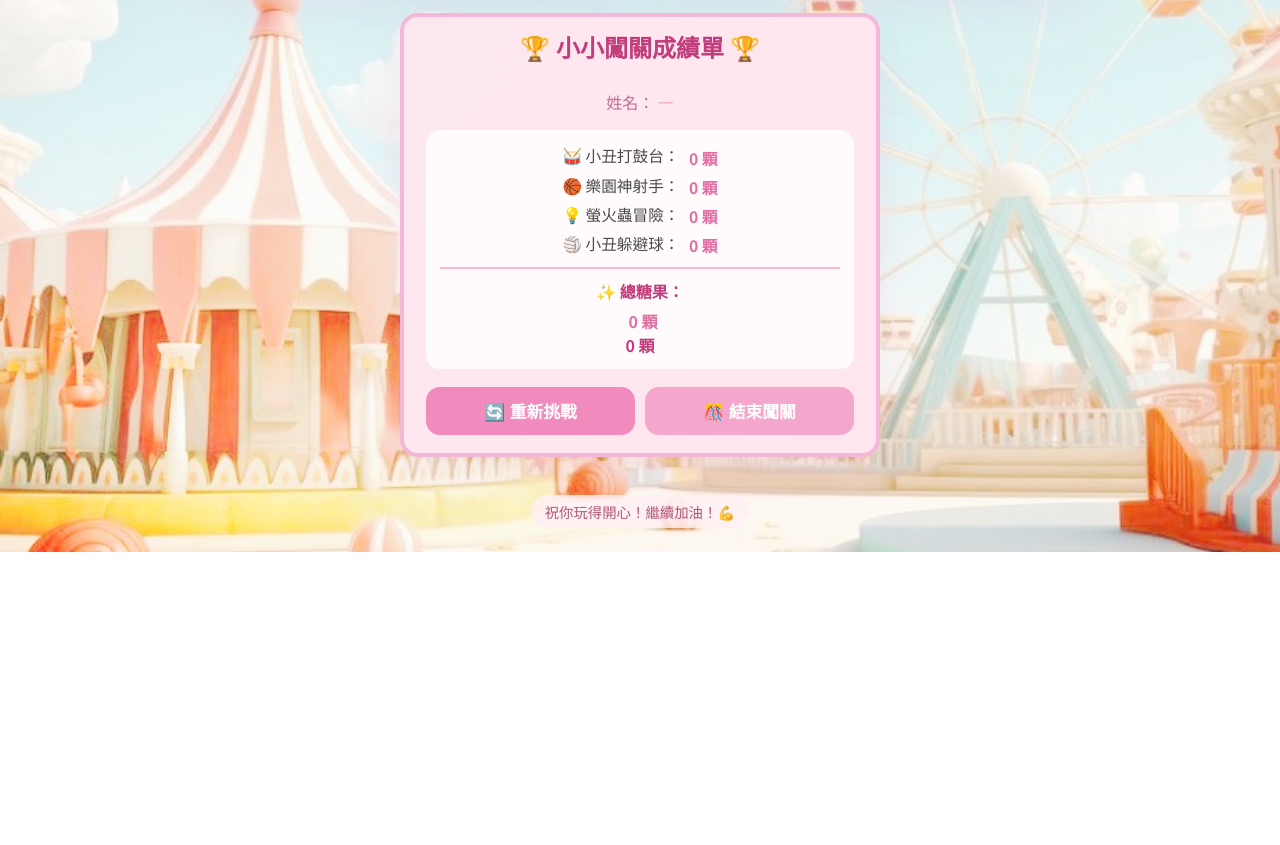
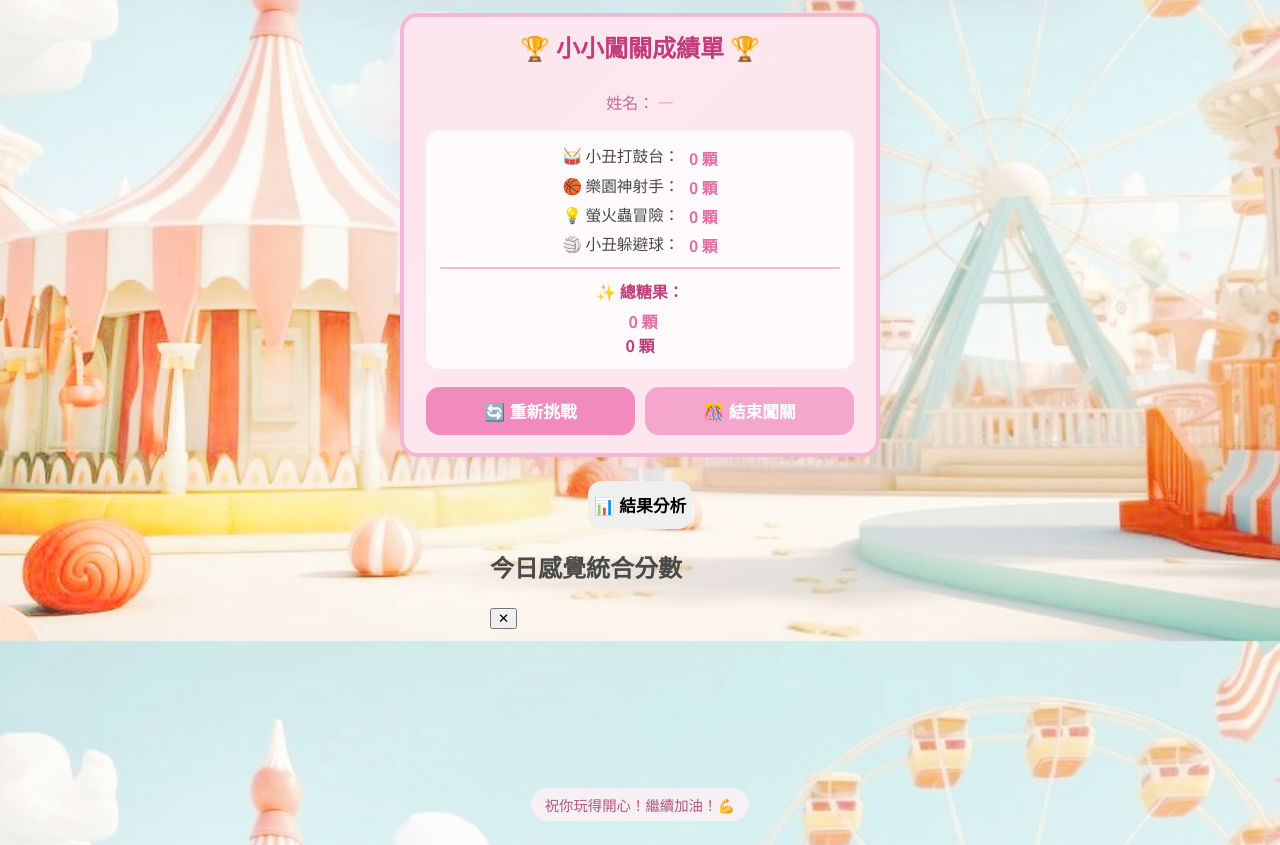
Before and after one commit to willie-ysys/1204, a plain HTML site: page index.html in a window 1280 px wide. Shown: the part 959-1804 px from the top of the page. Before the commit the page ends 1511 px from the top, so only its background shows below. Drawn offline with nearby package versions, Linux system fonts and the light colour scheme.

Commit message:
fix index chart modal placement

```diff
--- a/index.html
+++ b/index.html
@@ -239,12 +239,33 @@
           </div>
         </div>
 
+        <!-- ✅ 結果分析按鈕 -->
+        <div class="result-area">
+          <button id="btn-result" class="btn btn-result">📊 結果分析</button>
+        </div>
+
+        <!-- ✅ 結果圖表彈窗 -->
+        <div id="result-modal" class="modal hidden">
+          <div class="modal-content">
+            <div class="modal-header">
+              <h2>今日感覺統合分數</h2>
+              <button id="btn-close-modal" class="btn-close">✕</button>
+            </div>
+
+            <canvas id="senseChart" height="140"></canvas>
+
+            <div id="senseScoresText" class="scores-text"></div>
+          </div>
+        </div>
+
         <div class="footer-text">
           祝你玩得開心！繼續加油！💪
         </div>
       </div>
     </div>
 
+    <!-- ✅ 先載 Chart.js，再載你的 script.js -->
+    <script src="https://cdn.jsdelivr.net/npm/chart.js@4.4.1/dist/chart.umd.min.js"></script>
     <script src="script.js"></script>
   </body>
 </html>
```
